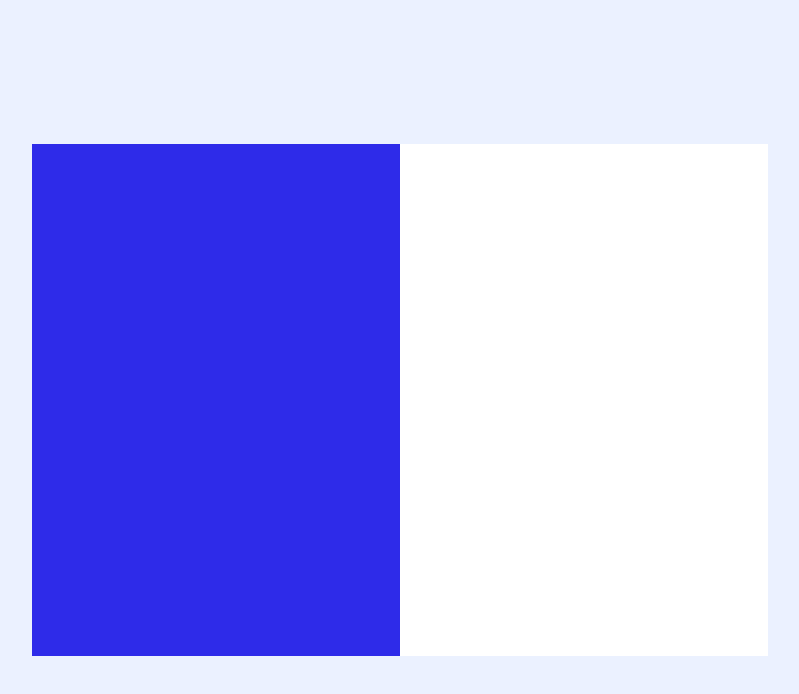
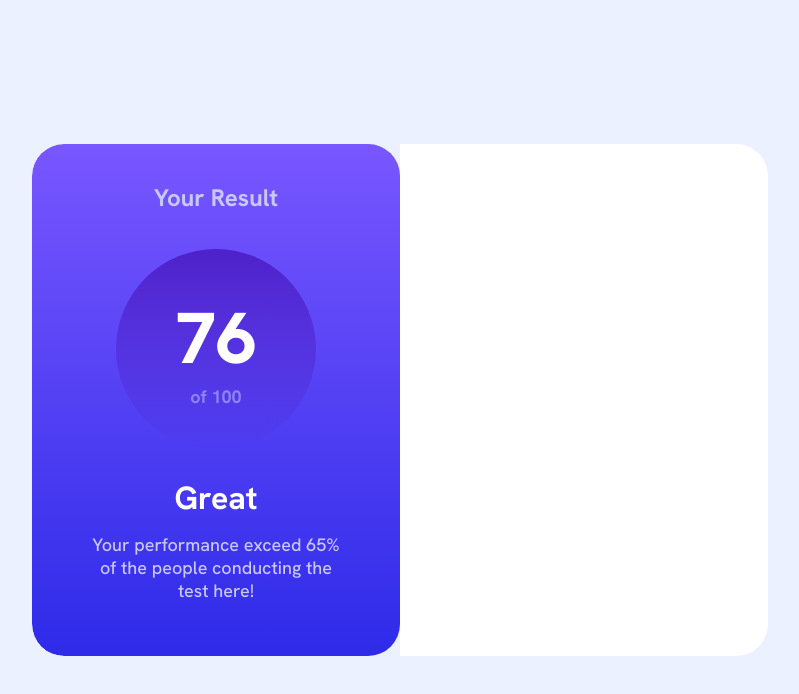
Before and after one commit to GuimaraesJC/Results-summary-component, a plain HTML site: page index.html in a window 1280 px wide. Shown: the whole page, without its empty margins (240-1039 px from the left). Drawn offline with Linux system fonts and the light colour scheme.

Commit message:
Finished section.result

```diff
--- a/index.html
+++ b/index.html
@@ -18,10 +18,31 @@
 </head>
 
 <body>
-  <main>
-    <section class="result"></section>
+  <main class="container">
+    <section class="result">
+      <h1 class="title">Your Result</h1>
 
-    <section class="summary"></section>
+      <div class="circle">
+        <p class="score">76</p>
+        <span class="maximum-result"> of 100</span>
+      </div>
+
+      <h2 class="classification">Great</h2>
+      <p class="observation">Your performance exceed 65% of the people conducting the test here!</p>
+    </section>
+
+    <section class="summary">
+      <!-- <h1 class="title">Summary</h1>
+
+      <ul class="categories-list">
+        <li class="category">Reaction</li>
+        <li class="category">Memory</li>
+        <li class="category">Verbal</li>
+        <li class="category">Visual</li>
+      </ul>
+
+      <button class="continue">Continue</button> -->
+    </section>
   </main>
 
   <!-- <div class="attribution">
--- a/styles.css
+++ b/styles.css
@@ -53,20 +53,80 @@ button {
   font-size: 1.125rem;
 }
 
-main {
+.container {
   width: 46rem;
   height: 32rem;
   display: flex;
+  border-radius: 2rem;
+  overflow: hidden;
+}
+
+.container section {
+  display: flex;
+  flex-direction: column;
+  align-items: center;
 }
 
 .result {
   width: 50%;
   height: inherit;
-  background-color: var(--light-royal-blue);
+  background: linear-gradient(var(--light-slate-blue) 0%, var(--light-royal-blue) 100%);
+  border-radius: 2rem;
+  padding: 2.375rem 3.375rem 2.875rem;
 }
 
 .summary {
   width: 50%;
   height: inherit;
   background-color: var(--white);
+  padding: 2.375rem 2.5rem 2.875rem;
 }
+
+.title {
+  font-size: 1.5rem;
+  font-weight: 700;
+}
+
+.result .title {
+  color: var(--light-lavender);
+}
+
+.summary .title {
+  color: var(--dark-gray-blue);
+}
+
+.circle {
+  background: linear-gradient(var(--violet-blue) 0%, var(--persian-blue) 100%);
+  width: 12.5rem;
+  height: 12.5rem;
+  border-radius: 50%;
+  display: flex;
+  flex-direction: column;
+  align-items: center;
+  justify-content: center;
+  margin: 2.25rem 0 1.75rem;
+}
+
+.circle .score {
+  font-size: 4.5rem;
+  font-weight: 800;
+  color: var(--white);
+}
+
+.circle .maximum-result {
+  font-weight: 700;
+  color: var(--light-lavender);
+  opacity: 0.52;
+}
+
+.classification {
+  font-size: 2rem;
+  font-weight: 700;
+  color: var(--white);
+  margin-bottom: 0.875rem;
+}
+
+.observation {
+  text-align: center;
+  color: var(--light-lavender);
+}
```
